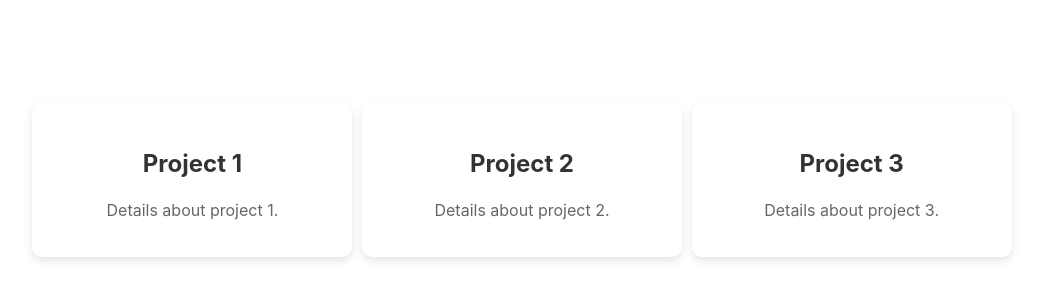
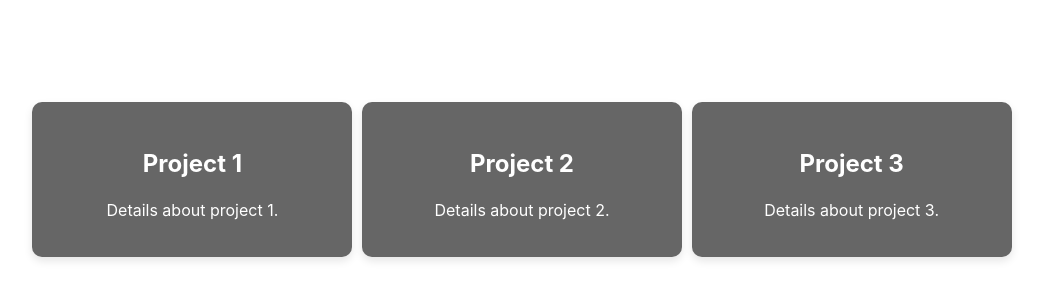
Before and after one commit to Yawshimitsu/Yaw-Page, a React (Vite) app: page /yaw-page/projects in a window 1280 px wide. Shown: the part 268-568 px from the top of the page, without its empty margins (118-1161 px from the left). Built offline with nearby package versions, Linux system fonts and the light colour scheme.

Commit message:
changed some styling on projects

```diff
--- a/src/styles/Projects.css
+++ b/src/styles/Projects.css
@@ -23,14 +23,14 @@
   padding: 0;
   justify-items: center;
   margin: 0 auto; /* Centers the grid */
-  transform: translateX(0%); /* Nudges grid slightly to the right */
+  transform: translateX(0%); /* Adjusted to center the grid */
 }
 
 /* Project Card Styling - Simple, Minimal */
 .project-card {
   padding: 20px;
   border-radius: 10px;
-  background: #ffffff;
+  background: #666;
   transition: transform 0.3s ease, box-shadow 0.3s ease;
   text-align: center;
   box-shadow: 0 4px 8px rgba(0, 0, 0, 0.1);
@@ -45,27 +45,27 @@
   box-shadow: 0 8px 16px rgba(0, 0, 0, 0.15);
 }
 
-/* Headings and Text within Cards */
+/* Headings and Text within Cards - Updated to White */
 .project-card h3 {
   font-size: 1.5rem;
-  color: #333;
+  color: #ffffff; /* Changed to white */
   margin-bottom: 10px;
 }
 
 .project-card p {
   font-size: 1rem;
-  color: #666;
+  color: #ffffff; /* Changed to white */
   margin-bottom: 15px;
 }
 
-/* Link Styling */
+/* Link Styling - Updated to White */
 .project-link {
-  color: #007bff;
+  color: #ffffff; /* Set to white */
   text-decoration: none;
   font-weight: 500;
   transition: color 0.3s ease;
 }
 
 .project-link:hover {
-  color: #0056b3;
+  color: #dddddd; /* Slightly lighter on hover */
 }
```
